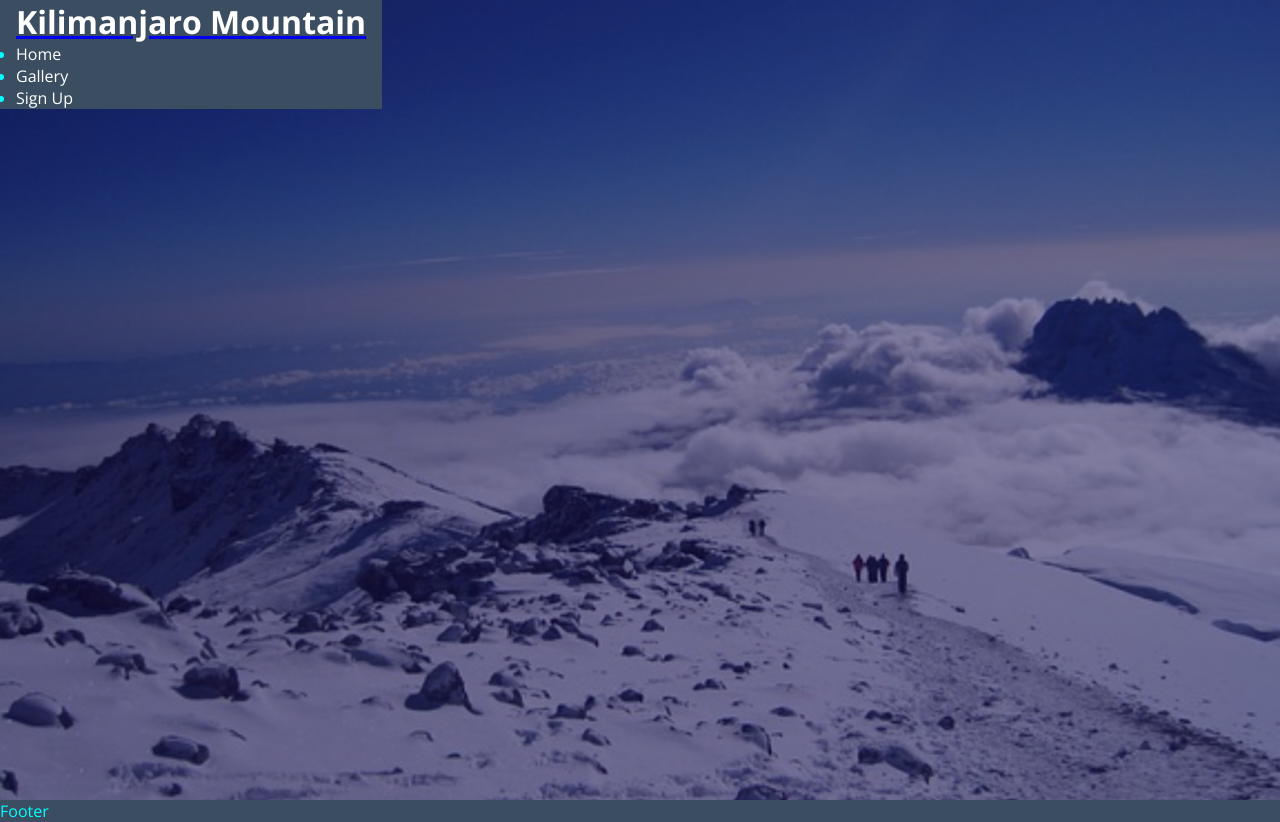
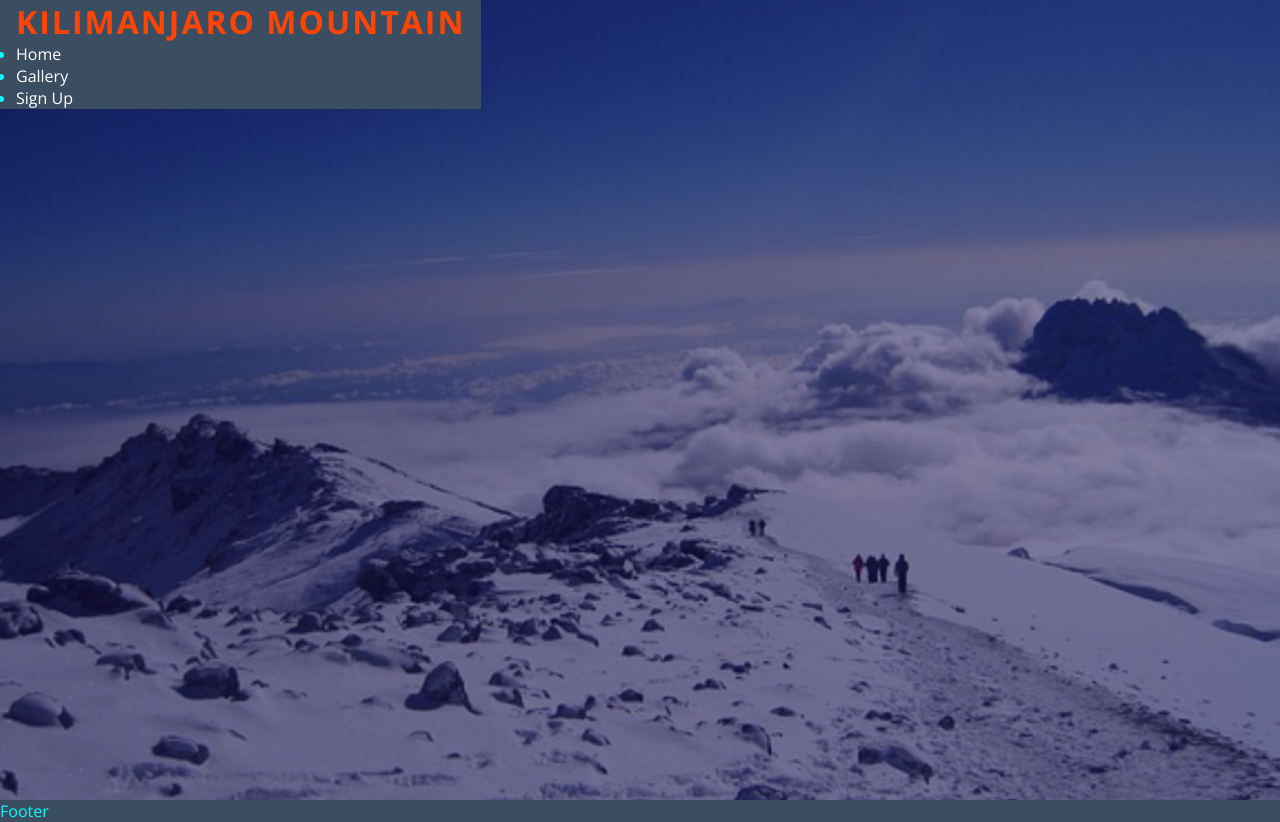
Before and after one commit to MosesLyatuu/kilimanjaro-mountain, a plain HTML site: page index.html in a window 1280 px wide. Drawn offline with nearby package versions, Linux system fonts and the light colour scheme.

Commit message:
Style logo and remove link underline

```diff
--- a/assets/css/style.css
+++ b/assets/css/style.css
@@ -25,18 +25,22 @@ body {
     padding: 0 1rem;
     position: fixed;
     z-index: 99;
+}
+
+.header a {
     text-decoration: none;
+}
 
+.title {
+    font-family: 'Open Sans', sans-serif;
+    text-transform: uppercase;
+    letter-spacing: 2px;
+    color: #ff4500;
 }
 
 .navg {
     display: flex;
     gap: 15px;
-}
-
-.title {
-    color: #ffffff;
-    text-decoration: none;
 }
 
 .link {
```
